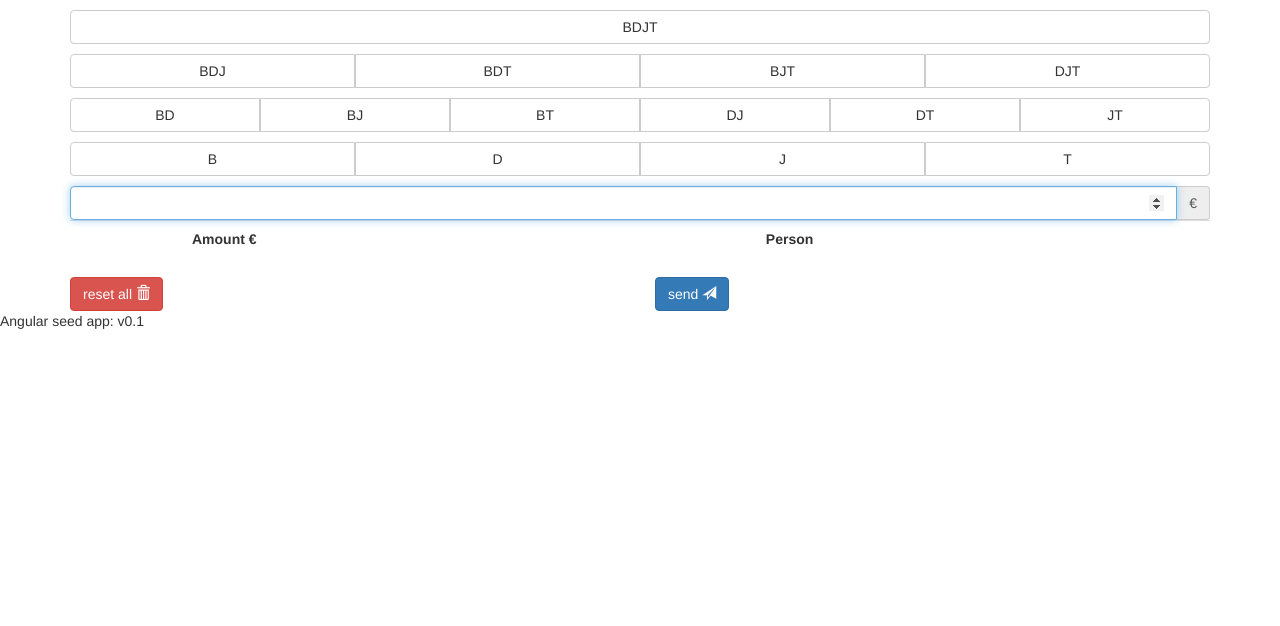
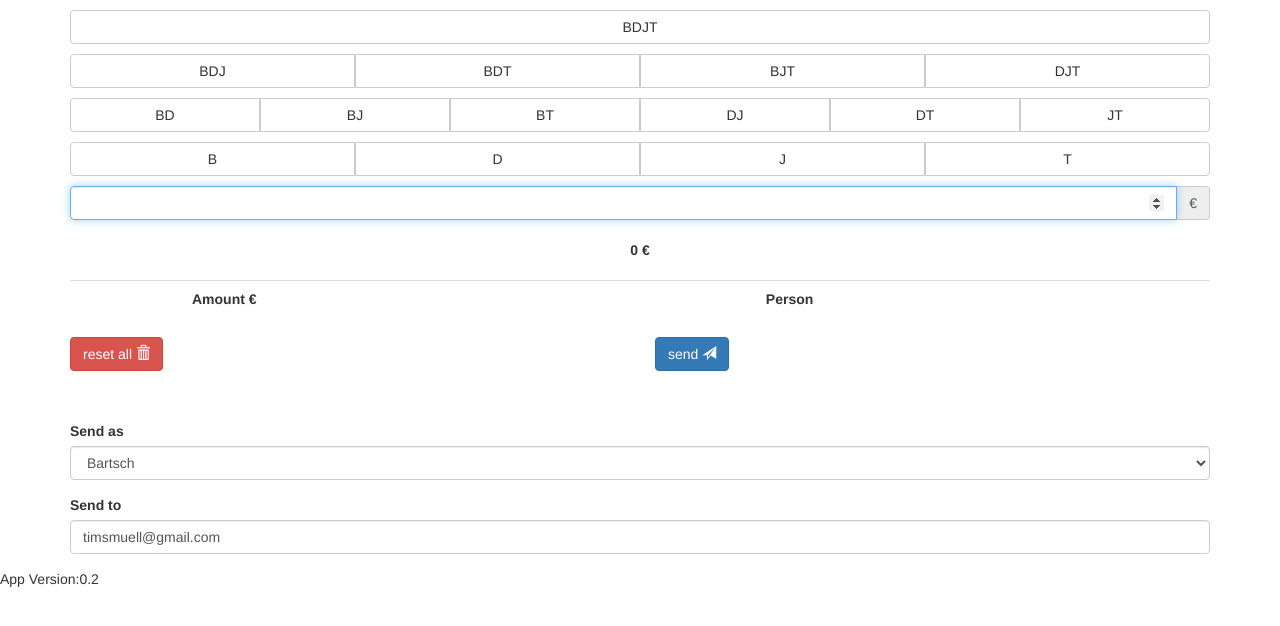
Before and after one commit to timbartsch/timbartsch.github.io, a plain HTML site: page apps/wg-calc-input/index.html at #!/view1 in a window 1280 px wide. Drawn offline with nearby package versions, Linux system fonts and the light colour scheme.

Commit message:
Updated wgcalc-input to v0.2

```diff
--- a/apps/wg-calc-input/app.css
+++ b/apps/wg-calc-input/app.css
@@ -5,3 +5,15 @@
 .input-group {
   margin-top: 10px;
 }
+
+
+.sum-container {
+  margin: 20px 0 20px 0;
+  font-weight: bold;
+  text-align: center;
+}
+
+
+.settings {
+  margin-top: 50px;
+}
--- a/apps/wg-calc-input/components/version/version.js
+++ b/apps/wg-calc-input/components/version/version.js
@@ -5,4 +5,4 @@ angular.module('myApp.version', [
   'myApp.version.version-directive'
 ])
 
-.value('version', '0.1');
+.value('version', '0.2');
--- a/apps/wg-calc-input/index.html
+++ b/apps/wg-calc-input/index.html
@@ -21,7 +21,7 @@
 
   <div ng-view></div>
 
-  <div>Angular seed app: v<span app-version></span></div>
+  <div>App Version:<span app-version></span></div>
 
   <!-- In production use:
   <script src="//ajax.googleapis.com/ajax/libs/angularjs/x.x.x/angular.min.js"></script>
--- a/apps/wg-calc-input/view1/view1.html
+++ b/apps/wg-calc-input/view1/view1.html
@@ -26,6 +26,7 @@
         <input id="money-input" type="number" class="form-control" ng-model="view1.moneyInput" autofocus>
         <span class="input-group-addon">€</span>
     </div>
+    <div class="sum-container"><span class="sum-value">{{view1.moneySum(view1.items)}}</span> €</div>
     <table class="table">
         <tr>
             <th></th>
@@ -45,7 +46,25 @@
       </button>
         </div>
         <div class="col-xs-6">
-      <a class="btn btn-primary" href="mailto:timsmuell@gmail.com?subject=Abrechnung &body={{view1.emailBody}}">send <span class="glyphicon glyphicon-send" aria-hidden="true"></span></a>
+            <a class="btn btn-primary" href="mailto:{{view1.sendTo}}?subject=Abrechnung {{view1.sendAs}} &body={{view1.emailBody}}">send <span class="glyphicon glyphicon-send" aria-hidden="true"></span></a>
         </div>
     </div>
+
+    <form class="settings">
+      <div class="form-group">
+        <label>Send as</label>
+        <select class="form-control" ng-model="view1.sendAs" ng-change="view1.writeSendAsToLocalstorage()">
+          <option>Bartsch</option>
+          <option>Daniel</option>
+          <option>Jördi</option>
+          <option>Tamara</option>
+        </select>
       </div>
+
+        <div class="form-group">
+            <label>Send to</label>
+            <input type="email" class="form-control" placeholder="Email" ng-model="view1.sendTo" ng-change="view1.writeSendToToLocalstorage()">
+        </div>
+    </form>
+
+</div>
--- a/apps/wg-calc-input/view1/view1.js
+++ b/apps/wg-calc-input/view1/view1.js
@@ -18,6 +18,19 @@ angular.module('myApp.view1', ['ngRoute'])
   } catch (e) {
     view1.items = [];
   }
+
+  if(localStorage.sendAs) {
+    view1.sendAs = localStorage.sendAs;
+  } else {
+    view1.sendAs = "Bartsch";
+  }
+
+  if(localStorage.sendTo) {
+    view1.sendTo = localStorage.sendTo;
+  } else {
+    view1.sendTo = "timsmuell@gmail.com";
+  }
+
 
   view1.emailBody = itemsToEmailBody(view1.items);
   view1.moneyInput = "";
@@ -59,7 +72,25 @@ angular.module('myApp.view1', ['ngRoute'])
     afterItemsChange();
   };
 
+  view1.moneySum = function(items){
+    var i, sum;
+    sum = 0;
+    for(i=0; i < items.length; i++) {
+      sum += items[i].money;
+    }
+    return sum;
+  };
 
+  view1.writeSendAsToLocalstorage = function(){
+    localStorage.sendAs = view1.sendAs;
+  };
+
+  view1.writeSendToToLocalstorage = function(){
+    localStorage.sendTo = view1.sendTo;
+  };
+
+// make email editable
+// add sender name
 
 
 }]);
```
Lines whose indentation alone changed are shown as unchanged.
